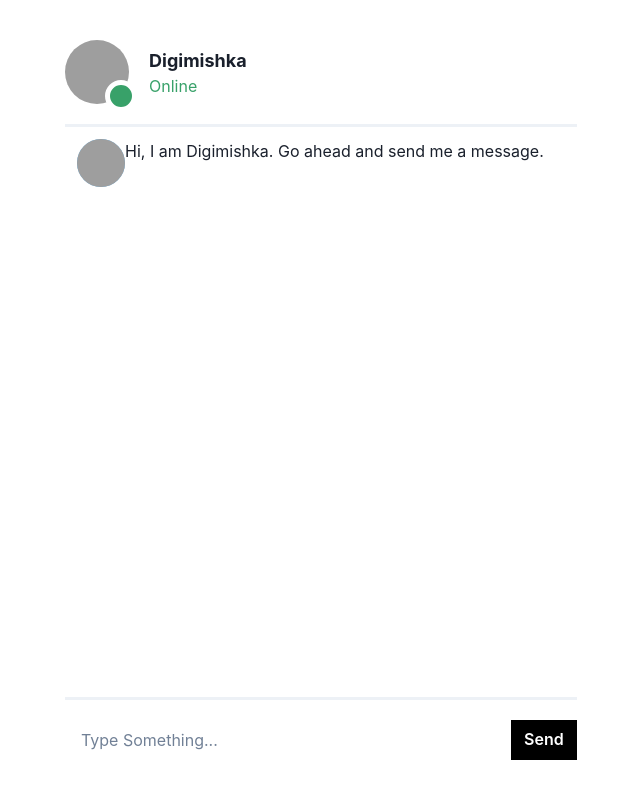
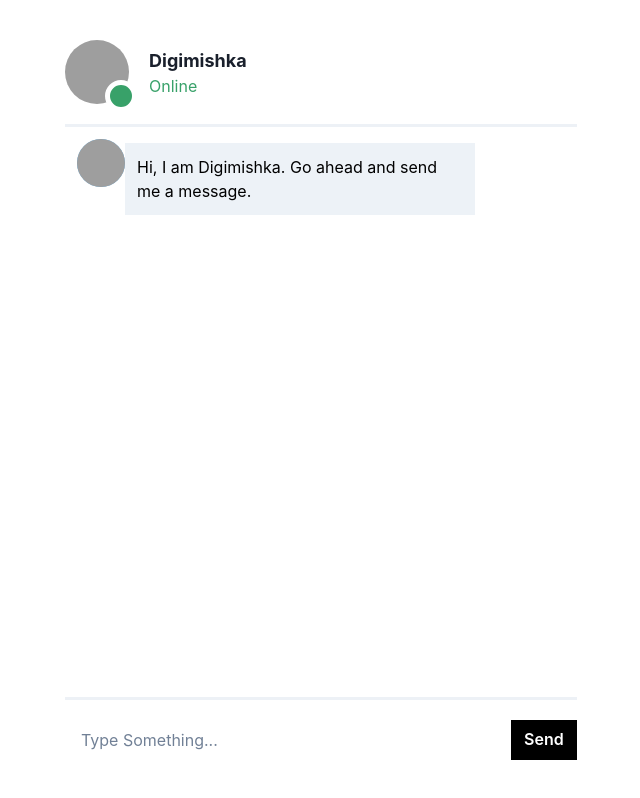
Before and after one commit to vergotten/GPT-3.5-Turbo-Gatsby-JS-Chat, a Gatsby site: page /TestChat in a window 1280 px wide. Shown: the whole page, without its empty margins (319-959 px from the left). Built offline with nearby package versions, Linux system fonts and the light colour scheme; Gatsby itself is replaced by a stand-in of ours; grey boxes are pictures that could not be loaded.

Commit message:
Test Chat

```diff
--- a/src/components/Chat/Messages.jsx
+++ b/src/components/Chat/Messages.jsx
@@ -35,7 +35,7 @@ const Messages = ({ messages }) => {
                 bg="blue.300"
               ></Avatar>
               <Flex
-                bg="https://i.gyazo.com/45c9b7f396214bafc4a37921574f642b.jpg"
+                bg="gray.100"
                 color="black"
                 minW="100px"
                 maxW="350px"
```
